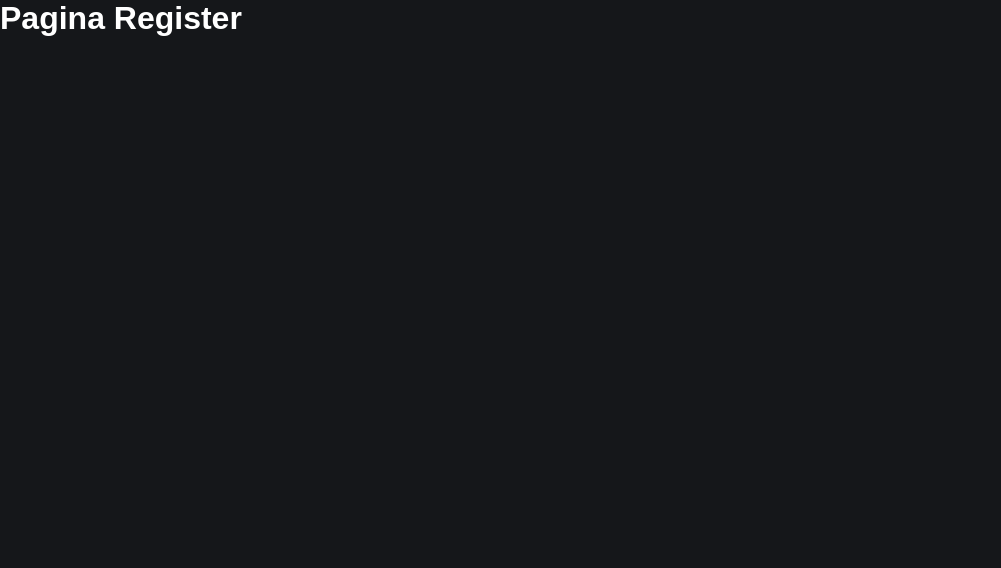
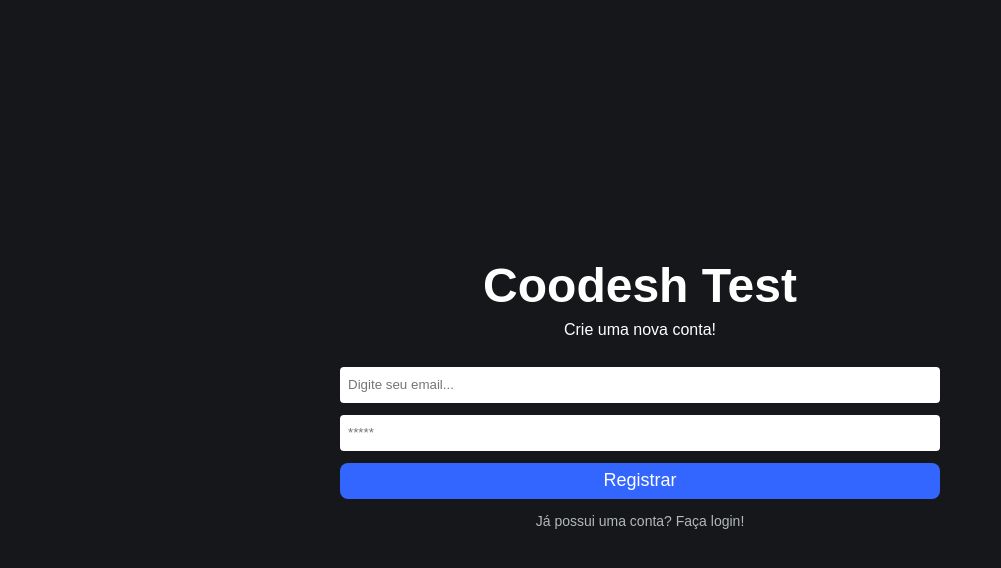
Before and after one commit to lucasalmeidacavalari/CoodeshTest, a React (Create React App) app in the folder Coodesh.React.Ui/: page /register in a window 1280 px wide. Shown: the top 568 px of the page, without its empty margins (0-1001 px from the left). Built offline with nearby package versions, Linux system fonts and the light colour scheme.

Commit message:
creating_registration_page

```diff
--- a/Coodesh.React.Ui/src/pages/Register/index.tsx
+++ b/Coodesh.React.Ui/src/pages/Register/index.tsx
@@ -1,7 +1,34 @@
+import './register.scss';
+import { useState } from 'react';
+import { Link } from 'react-router-dom';
+
 export default function Register() {
+    const [email, setEmail] = useState('');
+    const [password, setPassword] = useState('');
+
+    function handleRegister(e: any) {
+      e.preventDefault();
+      if (email !== '' && password !== '') {
+        alert("Boa")
+      } else {
+        alert("Preencha os dados de acesso!");
+      }
+    }
+
     return (
-        <div>
-            <h1>Pagina Register</h1>
-        </div>
-    )
-}
+      <div className="container-home" onSubmit={handleRegister}>
+        <h1>Coodesh Test</h1>
+        <span>Crie uma nova conta!</span>
+
+        <form className='form-home'>
+          <input type="email" placeholder='Digite seu email...' name="email" id="email" value={email} onChange={e => setEmail(e.target.value)} />
+          <input type="password" placeholder='*****' name="password" id="password" value={password} onChange={e => setPassword(e.target.value)} />
+          <button type="submit">Registrar</button>
+        </form>
+
+        <Link className='button-link' to={'/'}>
+          Já possui uma conta? Faça login!
+        </Link>
+      </div>
+    );
+  }
```
Also changed, not shown: Coodesh.React.Ui/src/pages/Register/register.scss (added).
